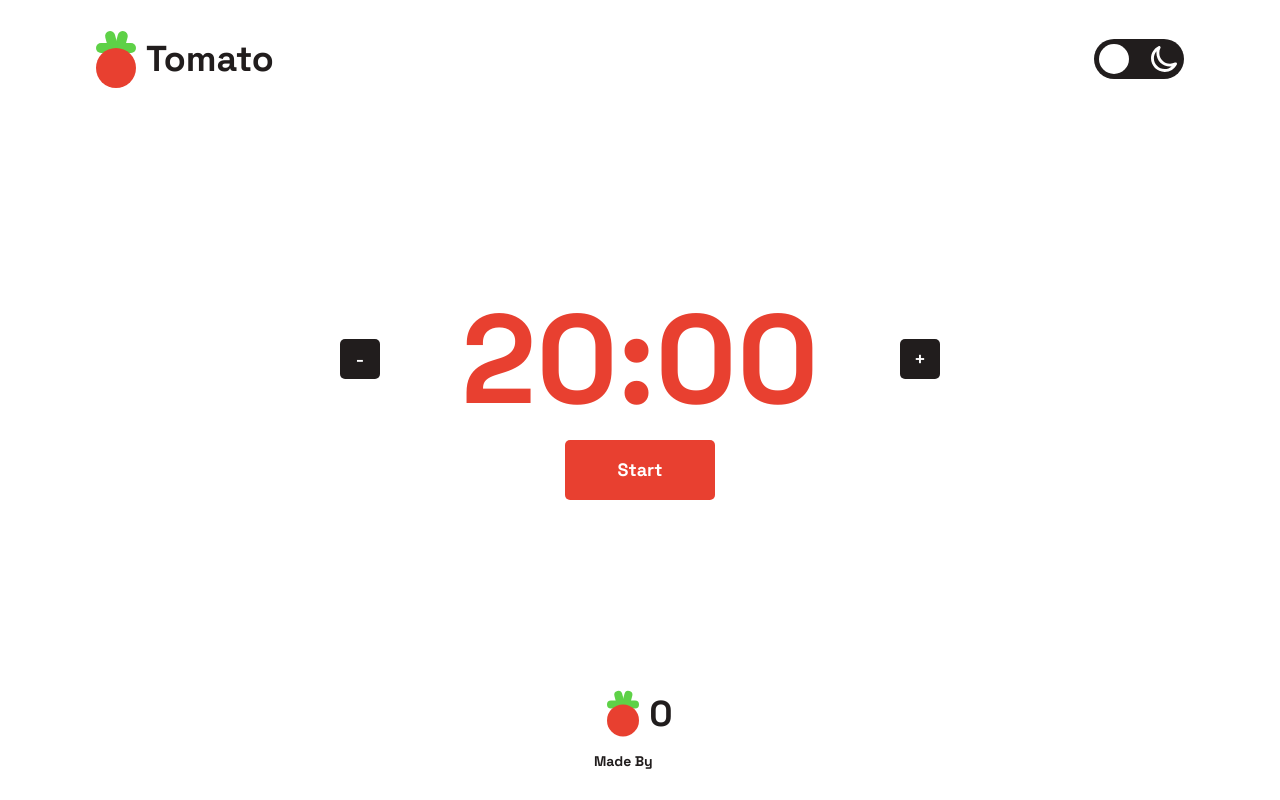
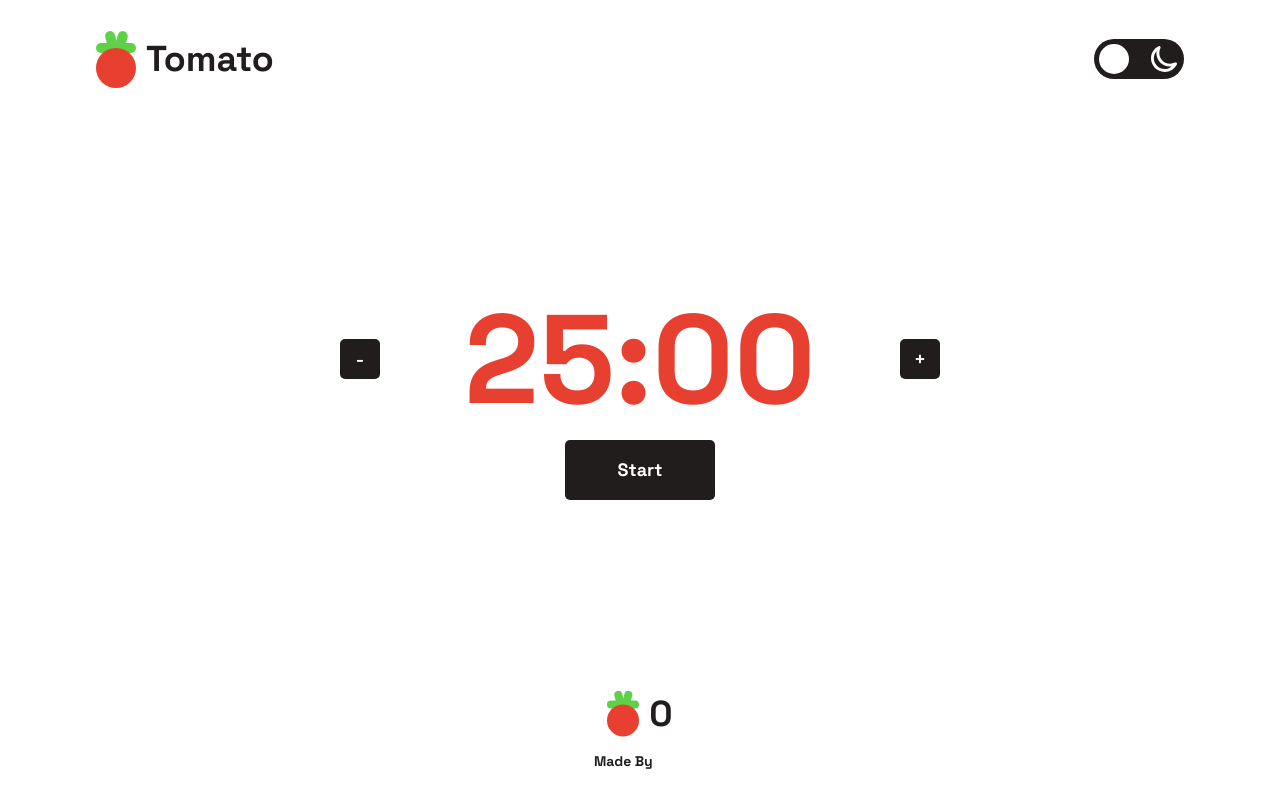
Before and after one commit to ronivelton/Tomato, a React (Vite) app: page / in a window 1280 px wide. Built offline with nearby package versions, Linux system fonts and the light colour scheme.

Commit message:
add done button functionalities and change start and stop buttons colors

```diff
--- a/src/CONSTANTS/pomodoroDefaultTime.js
+++ /dev/null
@@ -1 +0,0 @@
-export const defaultTime = 1200; // Time in seconds (1200sec = 20min)
--- /dev/null
+++ b/src/CONSTANTS/pomodoroDefaultTimes.js
@@ -0,0 +1,3 @@
+// time in seconds
+export const defaultPomodoroTime = 60 * 25;
+export const defaultBreakTime = 60 * 5;
--- a/src/components/PomodoroMain/PomodoroMain.module.css
+++ b/src/components/PomodoroMain/PomodoroMain.module.css
@@ -13,19 +13,19 @@
   margin: 0 auto;
 }
 
-.btnsContainer {
+.buttonsContainer {
   display: flex;
   justify-content: center;
   flex-wrap: wrap;
   gap: 1rem;
 }
 
-.btnsContainer .btnStartAndPause {
+.buttonsContainer .pomodoroButtonStop {
   background-color: var(--red);
   color: var(--white);
 }
 
-.btnsContainer .btnDone {
+.buttonsContainer .pomodoroButtonDone {
   flex-grow: 1;
   background-color: var(--green);
   color: var(--white);
--- a/src/components/PomodoroMain/index.jsx
+++ b/src/components/PomodoroMain/index.jsx
@@ -7,26 +7,30 @@ import { darkToLight } from '../../utils/themeSwitcher';
 import PomodoroTimerButton from '../PomodoroTimerButton';
 import PomodoroButton from '../PomodoroButton';
 
-import { defaultTime } from '../../CONSTANTS/pomodoroDefaultTime';
+import {
+  defaultBreakTime,
+  defaultPomodoroTime,
+} from '../../CONSTANTS/pomodoroDefaultTimes';
 
 export default function Timer() {
   const { theme } = useContext(ThemeContext);
-  const [time, setTime] = useState(defaultTime);
-  const [timerIsRunning, setTimerIsRunning] = useState(false);
+  const [time, setTime] = useState(defaultPomodoroTime);
+  const [isTimerRunning, setIsTimerRunning] = useState(false); //state for check and set timer running
+  const [isPomodoroTimer, setIsPomodoroTimer] = useState(true); //state for check and set if timer is pomodoro timer or break timer
 
   useEffect(() => {
     let interval;
-    if (timerIsRunning && time > 0) {
+    if (isTimerRunning && time > 0) {
       interval = setInterval(() => {
         if (time === 0) {
-          setTimerIsRunning(false);
+          setIsTimerRunning(false);
         }
         setTime(time - 1);
       }, 1000);
     }
 
     return () => clearInterval(interval);
-  }, [timerIsRunning, time]);
+  }, [isTimerRunning, time]);
 
   const handleChangeTimer = (e) => {
     e.preventDefault();
@@ -42,21 +46,25 @@ export default function Timer() {
   };
 
   const startAndPauseTimer = () => {
-    setTimerIsRunning(!timerIsRunning);
+    setIsTimerRunning(!isTimerRunning);
   };
 
   const stopTimer = () => {
-    setTimerIsRunning(false);
-    setTime(defaultTime);
+    setIsTimerRunning(false);
+    setTime(isPomodoroTimer ? defaultPomodoroTime : defaultBreakTime);
   };
 
-  const doneTimer = () => {};
+  const doneTimer = () => {
+    setIsTimerRunning(false);
+    setTime(!isPomodoroTimer ? defaultPomodoroTime : defaultBreakTime);
+    setIsPomodoroTimer(!isPomodoroTimer);
+  };
 
   return (
     <>
       <div className={styles.pomodoroTimerContainer}>
         <PomodoroTimerButton
-          timerIsRunning={timerIsRunning}
+          isTimerRunning={isTimerRunning}
           handleChangeTimer={handleChangeTimer}
         >
           -
@@ -65,34 +73,34 @@ export default function Timer() {
         <span className={styles.pomodoroTimer}>{formatTimeSeconds(time)}</span>
 
         <PomodoroTimerButton
-          timerIsRunning={timerIsRunning}
+          isTimerRunning={isTimerRunning}
           handleChangeTimer={handleChangeTimer}
         >
           +
         </PomodoroTimerButton>
       </div>
 
-      <div className={styles.btnsContainer}>
+      <div className={styles.buttonsContainer}>
         <PomodoroButton
           handlePomodoroAction={startAndPauseTimer}
-          className={`${styles.btnStartAndPause}`}
+          className={`${darkToLight(theme)}`}
           type="button"
         >
-          {timerIsRunning ? 'Pause' : 'Start'}
+          {isTimerRunning ? 'Pause' : 'Start'}
         </PomodoroButton>
-        {!timerIsRunning ? null : (
+        {!isTimerRunning ? null : (
           <PomodoroButton
             handlePomodoroAction={stopTimer}
-            className={`${darkToLight(theme)} ${styles.btnStop} ${styles.btn}`}
+            className={`${styles.pomodoroButtonStop}`}
             type="button"
           >
             Stop
           </PomodoroButton>
         )}
-        {!timerIsRunning ? null : (
+        {!isTimerRunning ? null : (
           <PomodoroButton
-            handlePomodoroAction={() => console.log('Done Pomodoro')}
-            className={`${styles.btnDone} ${styles.btn}`}
+            handlePomodoroAction={doneTimer}
+            className={`${styles.pomodoroButtonDone}`}
             type="button"
           >
             Done
--- a/src/components/PomodoroTimerButton/index.jsx
+++ b/src/components/PomodoroTimerButton/index.jsx
@@ -5,12 +5,12 @@ import ThemeContext from '../../context/ThemeSwitchContext/ThemeContext';
 import styles from './PomodoroTimerButton.module.css';
 
 export default function PomodoroTimerButton({
-  timerIsRunning,
+  isTimerRunning,
   handleChangeTimer,
   children,
 }) {
   const { theme } = useContext(ThemeContext);
-  return timerIsRunning ? null : (
+  return isTimerRunning ? null : (
     <button
       onClick={(e) => handleChangeTimer(e)}
       className={`${darkToLight(theme)} ${styles.pomodoroTimerButton}`}
```
